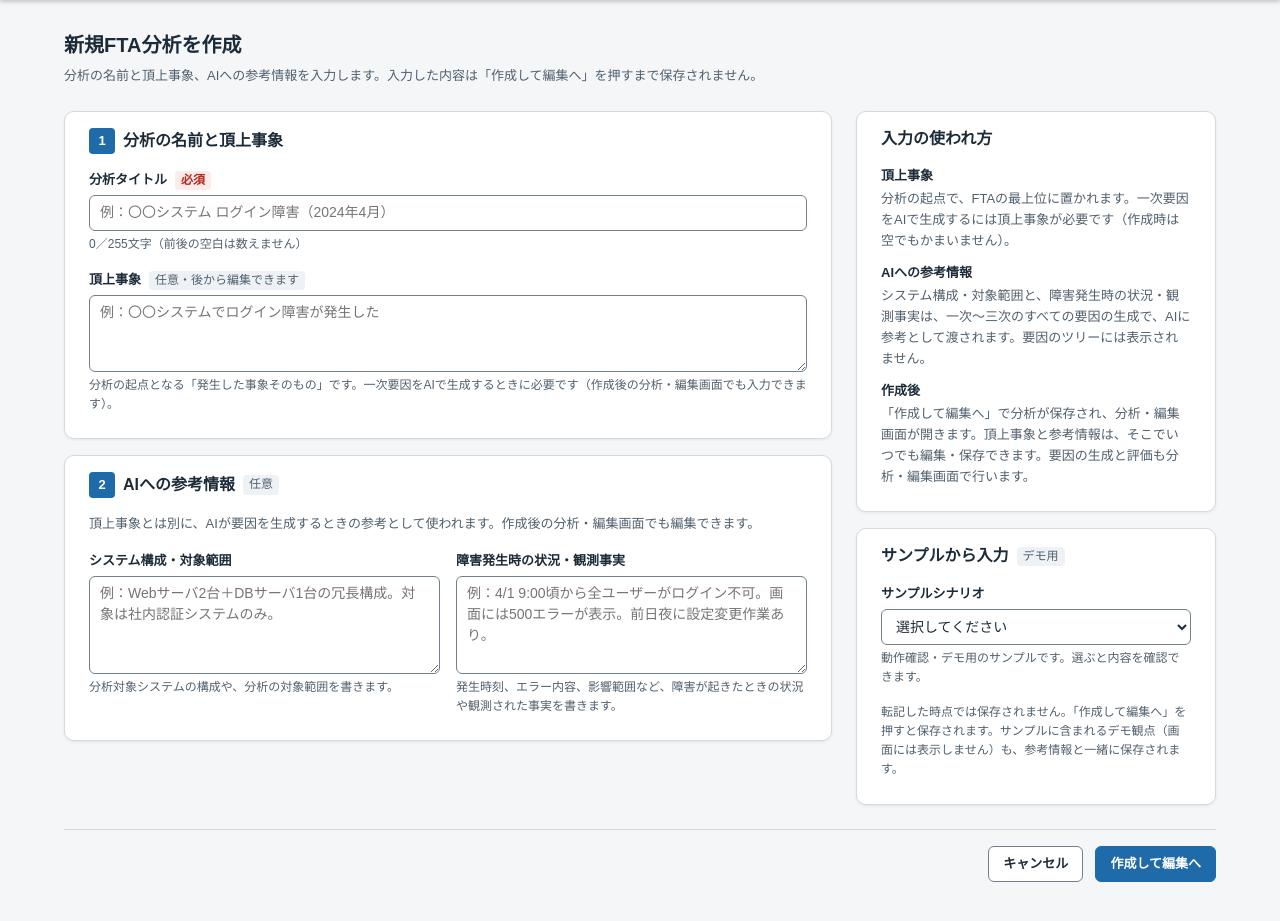
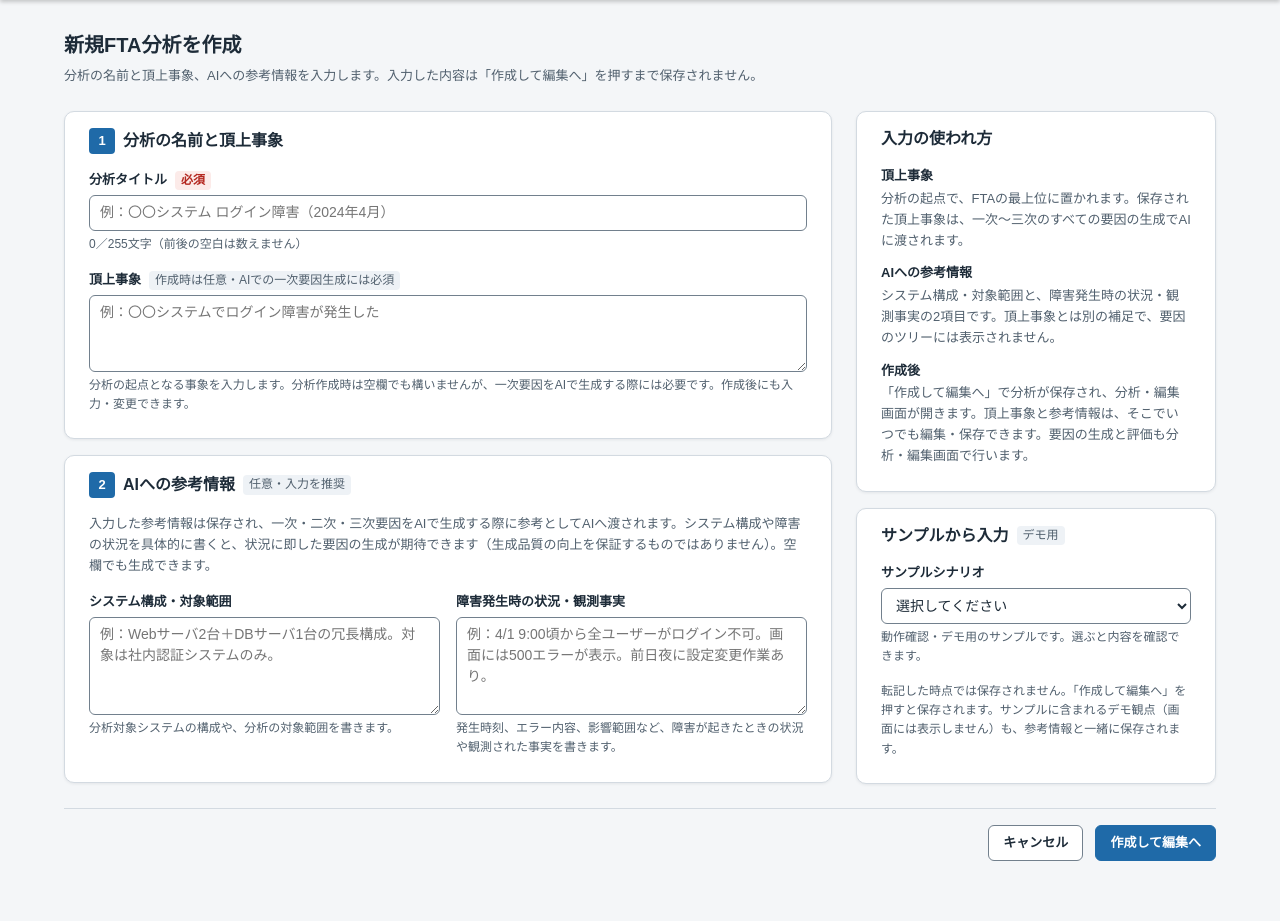
Before and after one commit to fujihara-masaki/fta-202605, a FastAPI app: page /analyses/new in a window 1280 px wide. Shown: the part 52-973 px from the top of the page. Run offline with FastAPI, Linux system fonts and the light colour scheme.

Commit message:
新規分析作成画面：頂上事象とAIへの参考情報の説明文を実装の動作に合わせて改善
- 頂上事象のタグを「作成時は任意・AIでの一次要因生成には必須」に変更し、
  補足説明を作成時は空欄可・一次要因のAI生成には必要・作成後も変更可の順に整理
- AIへの参考情報のタグを「任意・入力を推奨」に変更し、保存されて一次〜三次の
  生成でAIへ渡されること、具体的な記載の効果（保証はしない）、空欄でも生成
  できることを説明
- 「入力の使われ方」は入力欄付近の説明との重複を減らし、補足的な内容に変更
- 見出しの文言のテスト（T-03・E-N01）を更新し、新しい説明文の表示を確認する
  アサーションを T-03 に追加

生成ロジック・プロンプト・API・DB・LangGraph・Quality Gate は変更なし。

Co-Authored-By: Claude Opus 5.5 <noreply@anthropic.com>
Claude-Session: https://claude.ai/code/session_011Y7oeawgns91zJPmAuoEAA

```diff
--- a/fta_tool/app/templates/analysis_form.html
+++ b/fta_tool/app/templates/analysis_form.html
@@ -28,15 +28,15 @@
           <p class="ui-field-error" id="title-error" hidden></p>
         </div>
         <div class="ui-field">
-          <label class="ui-field__label" for="top_event">頂上事象 <span class="ui-field__tag ui-field__tag--optional">任意・後から編集できます</span></label>
+          <label class="ui-field__label" for="top_event">頂上事象 <span class="ui-field__tag ui-field__tag--optional">作成時は任意・AIでの一次要因生成には必須</span></label>
           <textarea id="top_event" name="top_event" rows="3" class="ui-input" aria-describedby="top-event-help" placeholder="例：〇〇システムでログイン障害が発生した"></textarea>
-          <p class="ui-field-help" id="top-event-help">分析の起点となる「発生した事象そのもの」です。一次要因をAIで生成するときに必要です（作成後の分析・編集画面でも入力できます）。</p>
+          <p class="ui-field-help" id="top-event-help">分析の起点となる事象を入力します。分析作成時は空欄でも構いませんが、一次要因をAIで生成する際には必要です。作成後にも入力・変更できます。</p>
         </div>
       </section>
 
       <section class="ui-panel" aria-labelledby="new-section-2">
-        <h2 class="ui-panel__title" id="new-section-2"><span class="new-page__step">2</span> AIへの参考情報 <span class="ui-field__tag ui-field__tag--optional">任意</span></h2>
-        <p class="new-page__intro">頂上事象とは別に、AIが要因を生成するときの参考として使われます。作成後の分析・編集画面でも編集できます。</p>
+        <h2 class="ui-panel__title" id="new-section-2"><span class="new-page__step">2</span> AIへの参考情報 <span class="ui-field__tag ui-field__tag--optional">任意・入力を推奨</span></h2>
+        <p class="new-page__intro">入力した参考情報は保存され、一次・二次・三次要因をAIで生成する際に参考としてAIへ渡されます。システム構成や障害の状況を具体的に書くと、状況に即した要因の生成が期待できます（生成品質の向上を保証するものではありません）。空欄でも生成できます。</p>
         <div class="new-page__context">
           <div class="ui-field">
             <label class="ui-field__label" for="systemContextInput">システム構成・対象範囲</label>
@@ -61,11 +61,11 @@
         <dl class="new-usage">
           <div>
             <dt>頂上事象</dt>
-            <dd>分析の起点で、FTAの最上位に置かれます。一次要因をAIで生成するには頂上事象が必要です（作成時は空でもかまいません）。</dd>
+            <dd>分析の起点で、FTAの最上位に置かれます。保存された頂上事象は、一次〜三次のすべての要因の生成でAIに渡されます。</dd>
           </div>
           <div>
             <dt>AIへの参考情報</dt>
-            <dd>システム構成・対象範囲と、障害発生時の状況・観測事実は、一次〜三次のすべての要因の生成で、AIに参考として渡されます。要因のツリーには表示されません。</dd>
+            <dd>システム構成・対象範囲と、障害発生時の状況・観測事実の2項目です。頂上事象とは別の補足で、要因のツリーには表示されません。</dd>
           </div>
           <div>
             <dt>作成後</dt>
```
Also changed, not shown: fta_tool/tests/e2e/test_new_analysis_page.py (+1 -1 lines), fta_tool/tests/test_ui_templates.py (+11 -1 lines).
